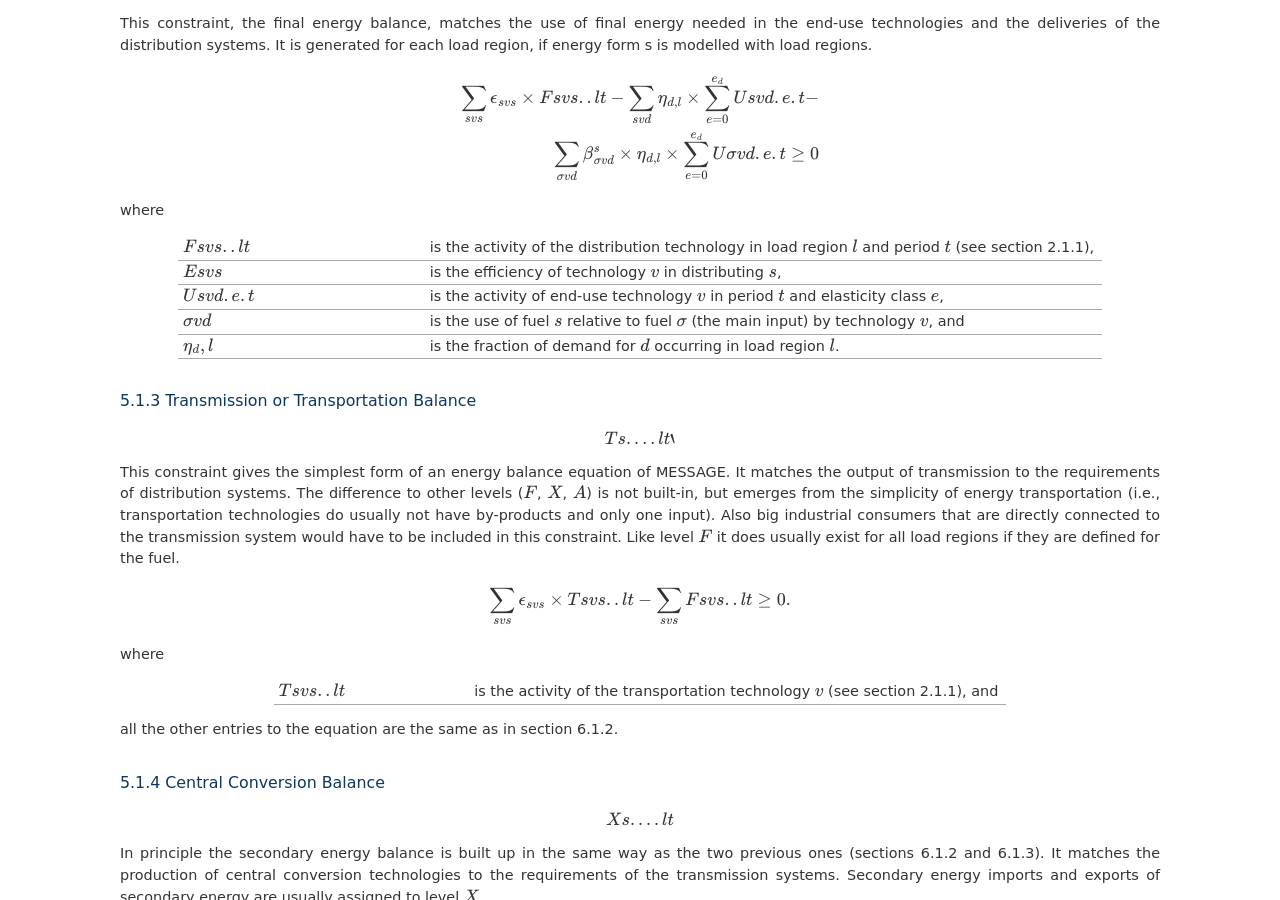
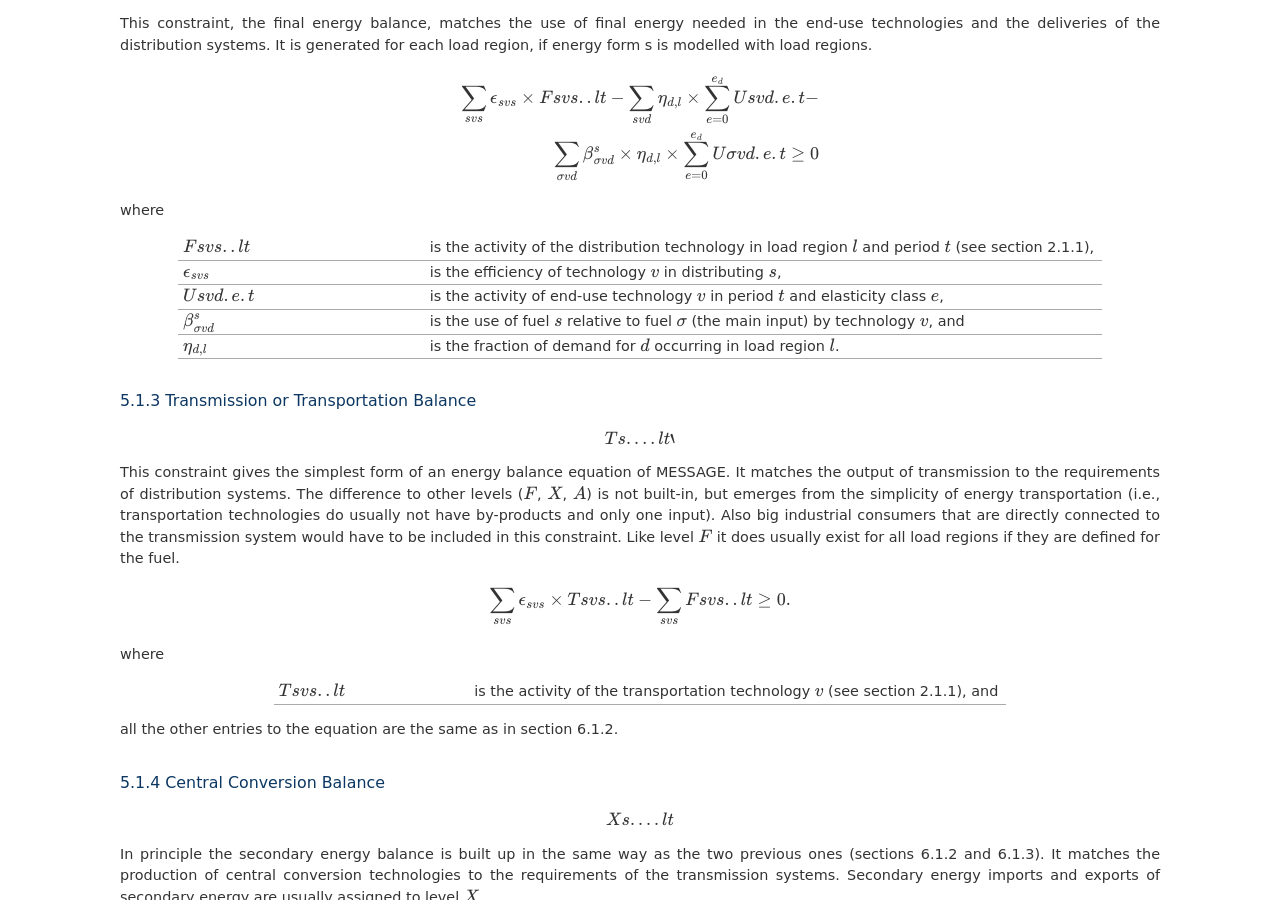
Before and after one commit to yiyi1991/message-ix-models, a Sphinx documentation site: the page built from doc/global/source/message_globiom/annex/message/energy_flows.rst, in a window 1280 px wide and 900 px high, scrolled down 1386 px. Built offline with Sphinx 7.4.7, drawn with Linux system fonts in a browser that asks for light colours; pages that are not in the unit, such as notebooks, are missing from menus.

Commit message:
Update energy_flows.rst

```diff
--- a/doc/global/source/message_globiom/annex/message/energy_flows.rst
+++ b/doc/global/source/message_globiom/annex/message/energy_flows.rst
@@ -85,13 +85,13 @@ where
 
    * - :math:`F svs..lt`
      - is the activity of the distribution technology in load region :math:`l` and period :math:`t` (see section 2.1.1),
-   * - :math:`Esvs`
+   * - :math:`\epsilon _{svs}`
      - is the efficiency of technology :math:`v` in distributing :math:`s`,
    * - :math:`U svd.e.t`
      - is the activity of end-use technology :math:`v` in period :math:`t` and elasticity class :math:`e`,
-   * - :math:`σvd`
+   * - :math:`\beta _{\sigma vd}^s`
      - is the use of fuel :math:`s` relative to fuel :math:`σ` (the main input) by technology :math:`v`, and
-   * - :math:`\eta _d,l`
+   * - :math:`\eta _{d,l}`
      - is the fraction of demand for :math:`d` occurring in load region :math:`l`.
 
 
```
